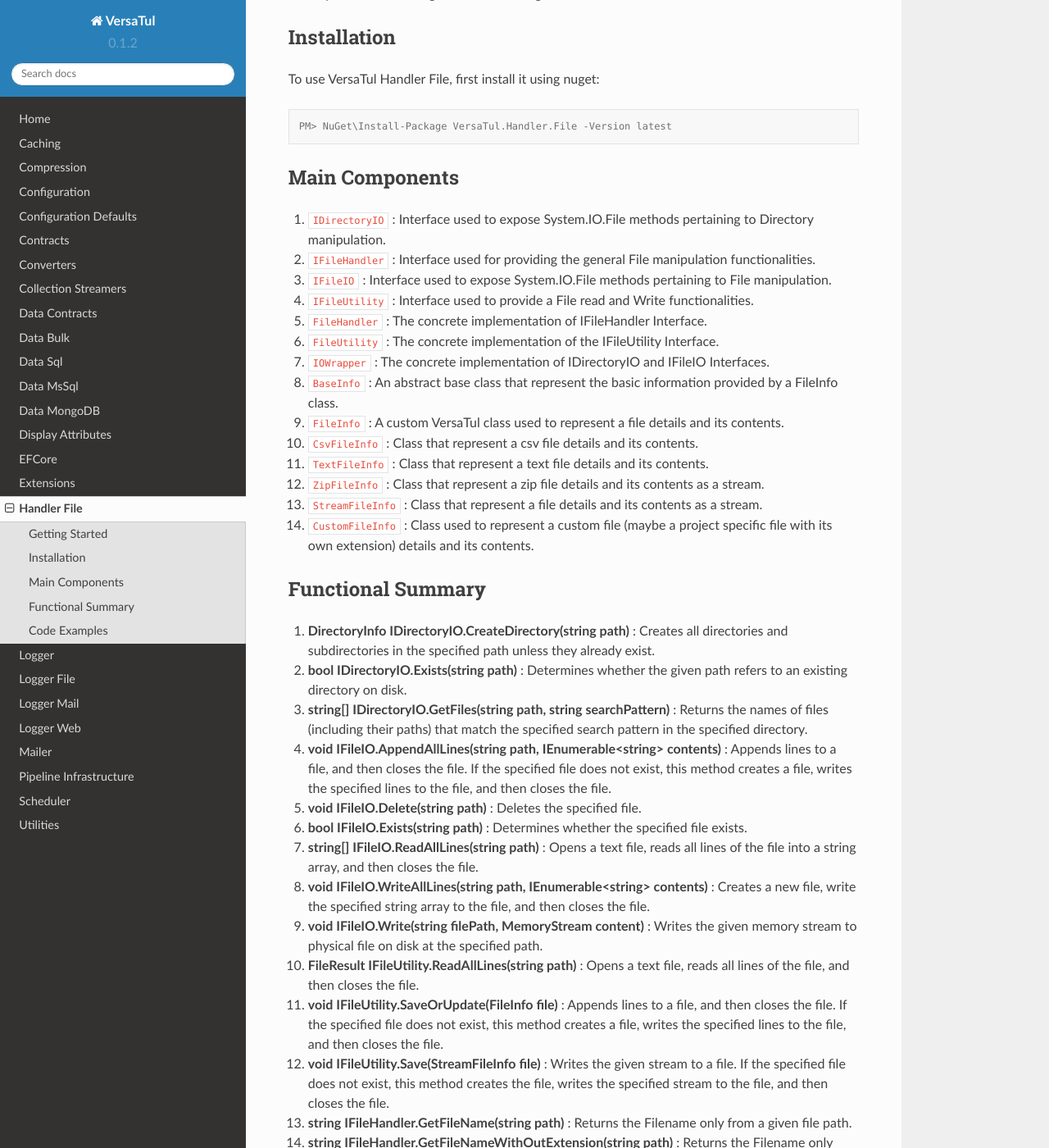
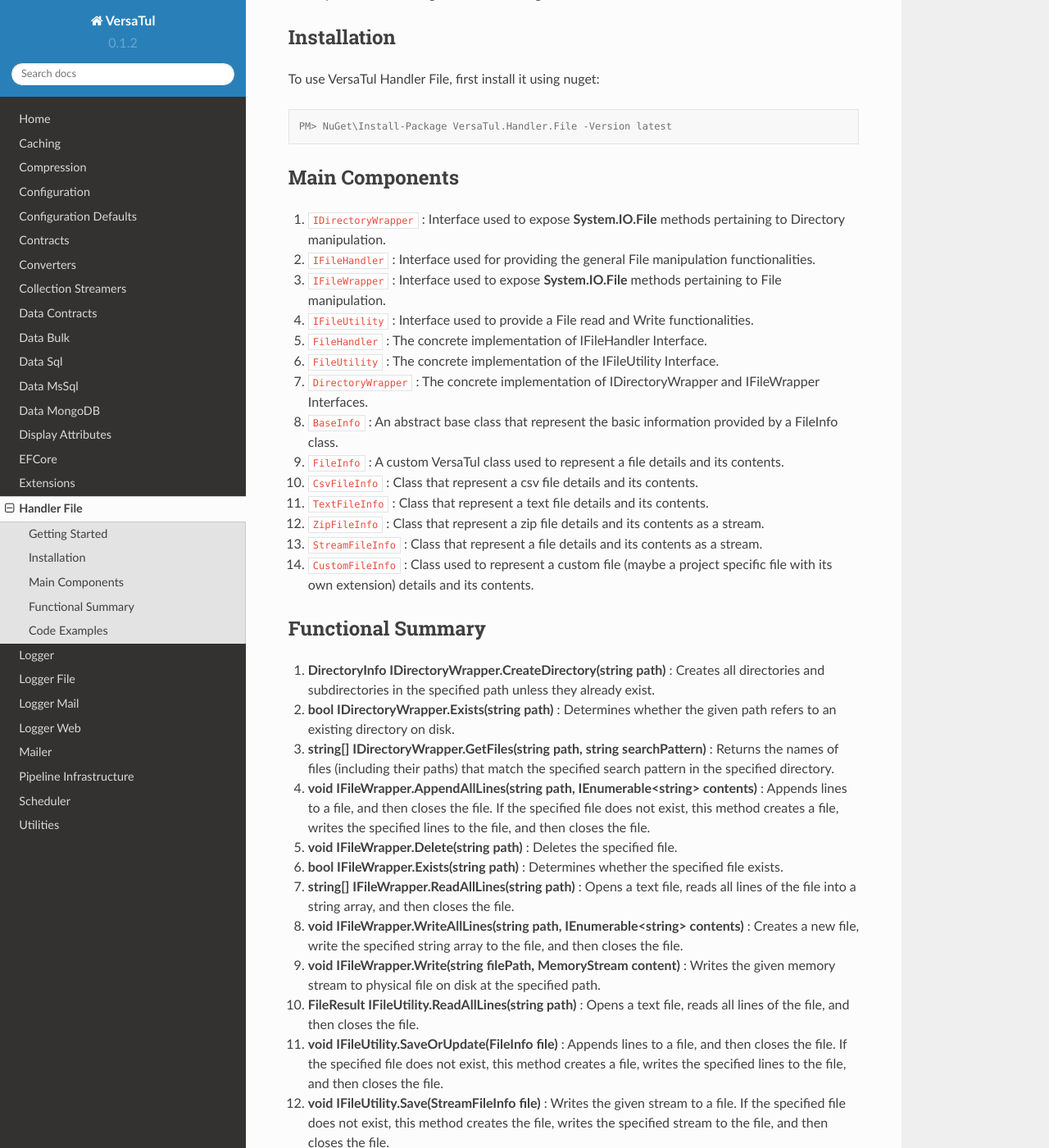
Before and after one commit to BjornWilliams/DocsVersaTul, a Sphinx documentation site: the page built from docs/source/handler-file.rst, in a window 1280 px wide and 1400 px high, scrolled down 307 px. Shown: the whole window at 82% size. Built offline with Sphinx 7.4.7 and the Read the Docs theme 2.0.0, drawn with Linux system fonts in a browser that asks for light colours; some of the changed text lies outside the part shown.

Commit message:
Update handler-file.rst
handler updates. Merge the interfaces into 1 main interface and concrete implementation.

```diff
--- a/docs/source/handler-file.rst
+++ b/docs/source/handler-file.rst
@@ -18,13 +18,13 @@
 
 Main Components
 ----------------
-#. ``IDirectoryIO`` : Interface used to expose System.IO.File methods pertaining to Directory manipulation.
+#. ``IDirectoryWrapper`` : Interface used to expose **System.IO.File** methods pertaining to Directory manipulation.
 #. ``IFileHandler`` : Interface used for providing the general File manipulation functionalities.
-#. ``IFileIO`` : Interface used to expose System.IO.File methods pertaining to File manipulation.
+#. ``IFileWrapper`` : Interface used to expose **System.IO.File** methods pertaining to File manipulation.
 #. ``IFileUtility`` :  Interface used to provide a File read and Write functionalities.
 #. ``FileHandler`` : The concrete implementation of IFileHandler Interface.
 #. ``FileUtility`` : The concrete implementation of the IFileUtility Interface.
-#. ``IOWrapper`` : The concrete implementation of IDirectoryIO and IFileIO Interfaces.
+#. ``DirectoryWrapper`` : The concrete implementation of IDirectoryWrapper and IFileWrapper Interfaces.
 #. ``BaseInfo`` : An abstract base class that represent the basic information provided by a FileInfo class.
 #. ``FileInfo`` : A custom VersaTul class used to represent a file details and its contents.
 #. ``CsvFileInfo`` : Class that represent a csv file details and its contents.
@@ -35,15 +35,15 @@
 
 Functional Summary
 ------------------
-#. **DirectoryInfo IDirectoryIO.CreateDirectory(string path)** : Creates all directories and subdirectories in the specified path unless they already exist.
-#. **bool IDirectoryIO.Exists(string path)** : Determines whether the given path refers to an existing directory on disk.
-#. **string[] IDirectoryIO.GetFiles(string path, string searchPattern)** : Returns the names of files (including their paths) that match the specified search pattern in the specified directory.
-#. **void IFileIO.AppendAllLines(string path, IEnumerable<string> contents)** : Appends lines to a file, and then closes the file. If the specified file does not exist, this method creates a file, writes the specified lines to the file, and then closes the file.
-#. **void IFileIO.Delete(string path)** : Deletes the specified file.
-#. **bool IFileIO.Exists(string path)** : Determines whether the specified file exists.
-#. **string[] IFileIO.ReadAllLines(string path)** : Opens a text file, reads all lines of the file into a string array, and then closes the file.
-#. **void IFileIO.WriteAllLines(string path, IEnumerable<string> contents)** : Creates a new file, write the specified string array to the file, and then closes the file.
-#. **void IFileIO.Write(string filePath, MemoryStream content)** : Writes the given memory stream to physical file on disk at the specified path.
+#. **DirectoryInfo IDirectoryWrapper.CreateDirectory(string path)** : Creates all directories and subdirectories in the specified path unless they already exist.
+#. **bool IDirectoryWrapper.Exists(string path)** : Determines whether the given path refers to an existing directory on disk.
+#. **string[] IDirectoryWrapper.GetFiles(string path, string searchPattern)** : Returns the names of files (including their paths) that match the specified search pattern in the specified directory.
+#. **void IFileWrapper.AppendAllLines(string path, IEnumerable<string> contents)** : Appends lines to a file, and then closes the file. If the specified file does not exist, this method creates a file, writes the specified lines to the file, and then closes the file.
+#. **void IFileWrapper.Delete(string path)** : Deletes the specified file.
+#. **bool IFileWrapper.Exists(string path)** : Determines whether the specified file exists.
+#. **string[] IFileWrapper.ReadAllLines(string path)** : Opens a text file, reads all lines of the file into a string array, and then closes the file.
+#. **void IFileWrapper.WriteAllLines(string path, IEnumerable<string> contents)** : Creates a new file, write the specified string array to the file, and then closes the file.
+#. **void IFileWrapper.Write(string filePath, MemoryStream content)** : Writes the given memory stream to physical file on disk at the specified path.
 #. **FileResult IFileUtility.ReadAllLines(string path)** : Opens a text file, reads all lines of the file, and then closes the file.
 #. **void IFileUtility.SaveOrUpdate(FileInfo file)** : Appends lines to a file, and then closes the file. If the specified file does not exist, this method creates a file, writes the specified lines to the file, and then closes the file.
 #. **void IFileUtility.Save(StreamFileInfo file)** : Writes the given stream to a file. If the specified file does not exist, this method creates the file, writes the specified stream to the file, and then closes the file.
@@ -72,9 +72,8 @@
         static void Main(string[] args)
         {
             // Create instances
-            var iOWrapper = new IOWrapper();
-            var fileHandler = new FileHandler(iOWrapper, iOWrapper);
-            var fileUtility = new FileUtility(fileHandler, iOWrapper);
+            var directoryWrapper = new DirectoryWrapper();
+            var fileUtility = new FileUtility(directoryWrapper, directoryWrapper);
 
             // Text File Info to save
             var textFileData = "Large amount of text to save to file";
@@ -98,9 +97,8 @@
         static void Main(string[] args)
         {
             // Create instances
-            var iOWrapper = new IOWrapper();
-            var fileHandler = new FileHandler(iOWrapper, iOWrapper);
-            var fileUtility = new FileUtility(fileHandler, iOWrapper);
+            var directoryWrapper = new DirectoryWrapper();
+            var fileUtility = new FileUtility(directoryWrapper, directoryWrapper);
 
             // file to read
             var fullFilePath = "c:\some\path\filename.txt";
@@ -134,15 +132,14 @@
         static void Main(string[] args)
         {
             // Create instances
-            var iOWrapper = new IOWrapper();
-            var fileHandler = new FileHandler(iOWrapper, iOWrapper);
-            var fileUtility = new FileUtility(fileHandler, iOWrapper);
+            var directoryWrapper = new DirectoryWrapper();
+            var fileUtility = new FileUtility(directoryWrapper, directoryWrapper);
 
             // file to read
             var fullFilePath = "c:\some\path\filename.txt";
 
             // delete file
-            fileHandler.RemoveFile(fullFilePath);
+            fileUtility.RemoveFile(fullFilePath);
         }
         Console.ReadLine();
     }
```
Also changed, not shown: other parts of docs/source/handler-file.rst (+2 -3 lines).
